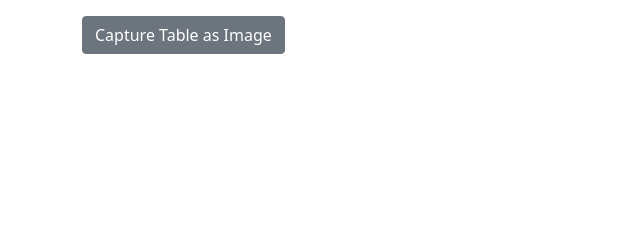
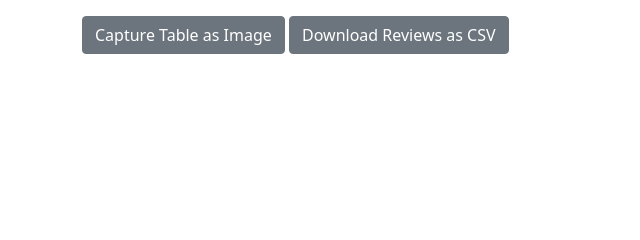
Before and after one commit to kierjan/ASAWA, a Flask app: page / in a window 1280 px wide. Shown: the part 537-777 px from the top of the page, without its empty margins (0-640 px from the left). Run offline with Flask 2, Linux system fonts and the light colour scheme; data that the repository does not hold is empty; some libraries are stand-ins or nearby versions.

Commit message:
Add feature to download reviews as CSV

```diff
--- a/templates/index.html
+++ b/templates/index.html
@@ -52,6 +52,7 @@
         </table>
     </div>
     <button id="captureButton" class="btn btn-secondary">Capture Table as Image</button>
+    <a href="/download" class="btn btn-secondary" id="downloadButton">Download Reviews as CSV</a>
 </div>
 <script src="https://cdnjs.cloudflare.com/ajax/libs/html2canvas/1.4.1/html2canvas.min.js"></script>
 <script src="static/app.js"></script>
```
